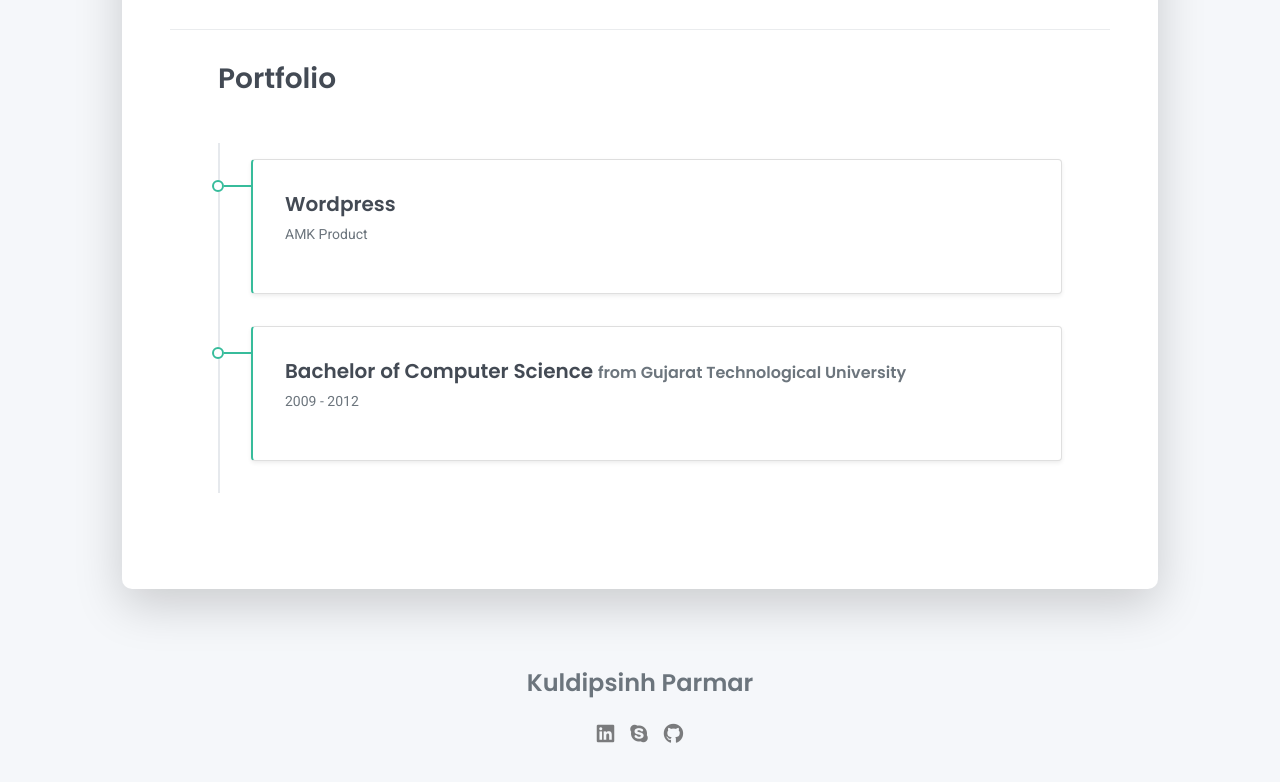
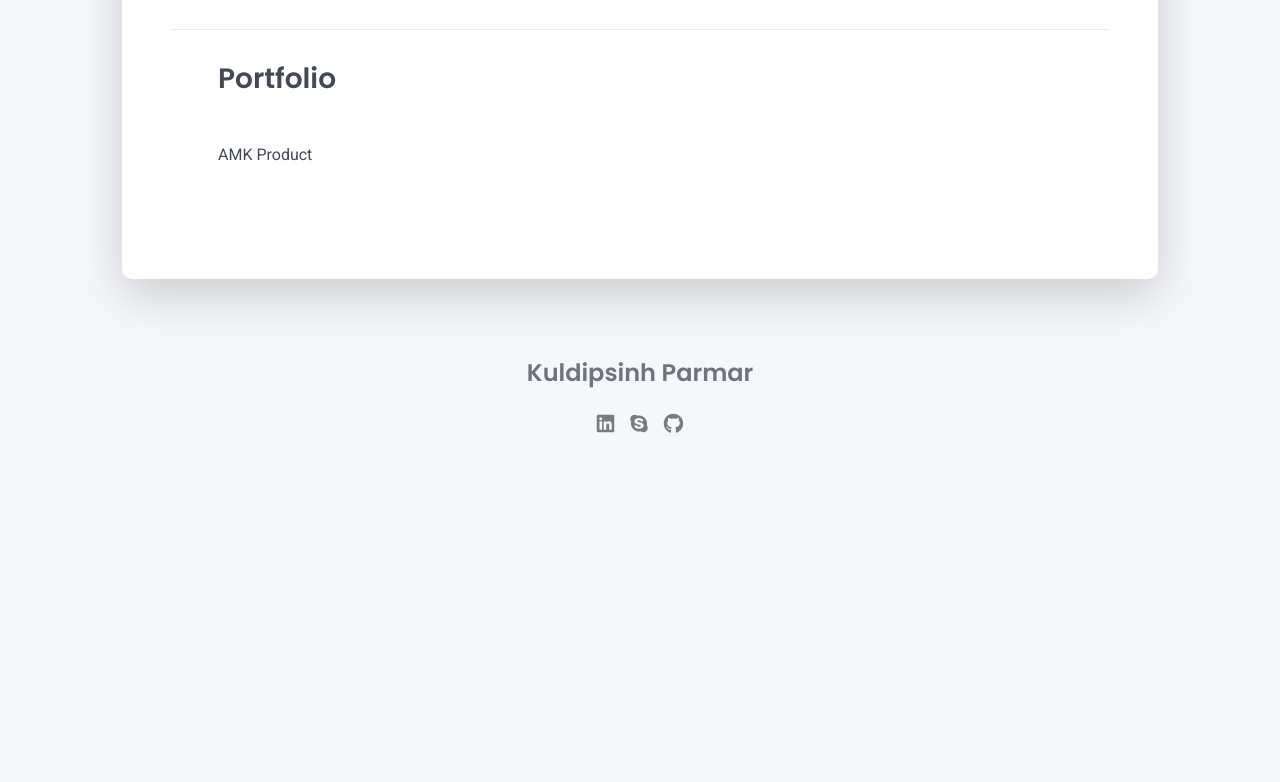
Before and after one commit to kuldipsinhrepo/kuldipdarbar.github.io, a plain HTML site: page index.html in a window 1280 px wide. Shown: the part 2605-3387 px from the top of the page. After the commit the page ends 3129 px from the top, so only its background shows below. Drawn offline with Linux system fonts and the light colour scheme.

Commit message:
Update index.html

```diff
--- a/index.html
+++ b/index.html
@@ -95,14 +95,13 @@ schedule and within scope requirements.</p>
     <h2 class="h3 mb-3">Professional Skills</h2>
     <div class="row">
       <div class="col-md-6">
-        <div class="mb-2"><span>HTML,Bootstrap</span>
-          <div class="">
-<!--            <div class="progress my-1"> <div class="progress-bar bg-primary" role="progressbar" data-aos="zoom-in-right" data-aos-delay="100" data-aos-anchor=".skills-section"
-                 style="width: 90%" aria-valuenow="90" aria-valuemin="0" aria-valuemax="100"></div> -->
-          </div>
-        </div>
-        <div class="mb-2"><span>CSS</span>
-        </div>
+        <div class="mb-2"><span>HTML,Bootstrap</span></div>
+          <!-- <div class="">
+           <div class="progress my-1"> <div class="progress-bar bg-primary" role="progressbar" data-aos="zoom-in-right" data-aos-delay="100" data-aos-anchor=".skills-section"
+                 style="width: 90%" aria-valuenow="90" aria-valuemin="0" aria-valuemax="100"></div>
+          </div>-->
+
+        <div class="mb-2"><span>CSS</span></div>
         <div class="mb-2"><span>JavaScript</span>
         </div>
         <div class="mb-2"><span>jQuery</span>
@@ -187,21 +186,10 @@ schedule and within scope requirements.</p>
     <div class="page-break"></div>
   <div class="contant-section px-3 px-lg-4 pb-4" id="portfolio">
    <h2 class="h3 mb-4">Portfolio</h2>
-     <div class="timeline">
-      <div class="timeline-card timeline-card-success card shadow-sm">
-        <div class="card-body">
-          <div class="h5 mb-1">Wordpress</div>
-          <div class="text-muted text-small mb-2" href="https://www.amkproducts.com">AMK Product</div>
-        </div>
-      </div>
-      <div class="timeline-card timeline-card-success card shadow-sm">
-        <div class="card-body">
-          <div class="h5 mb-1">Bachelor of Computer Science  <span class="text-muted h6">from Gujarat Technological University</span></div>
-          <div class="text-muted text-small mb-2">2009 - 2012</div>
-        </div>
-      </div>
-
-
+     <div class="row">
+      <div class="col-md-6">
+       <div class="mb-2" href="https://www.amkproducts.com/"><span>AMK Product</span></div>
+       </div>
   </div>
     <!--  <div class="row">
         <div class="col">
```
